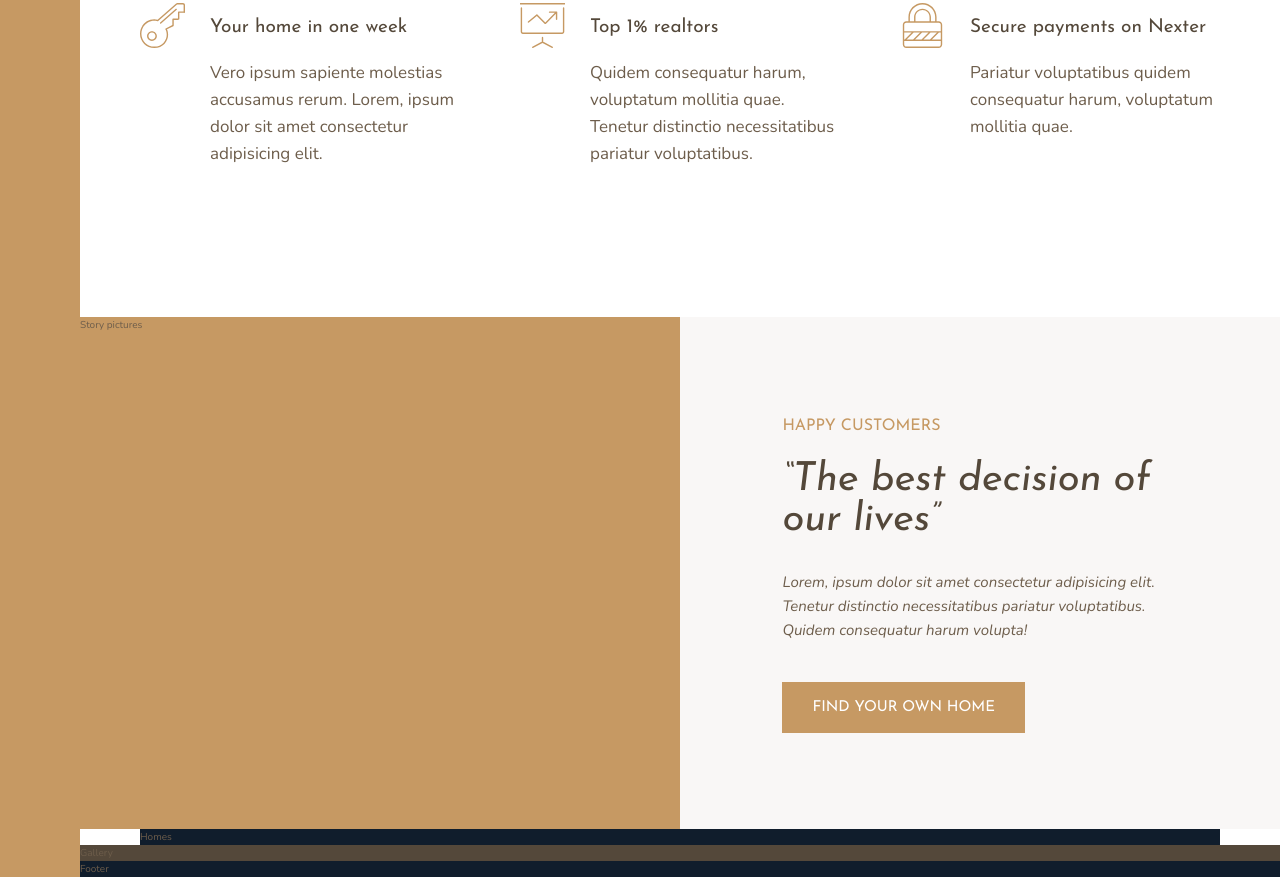
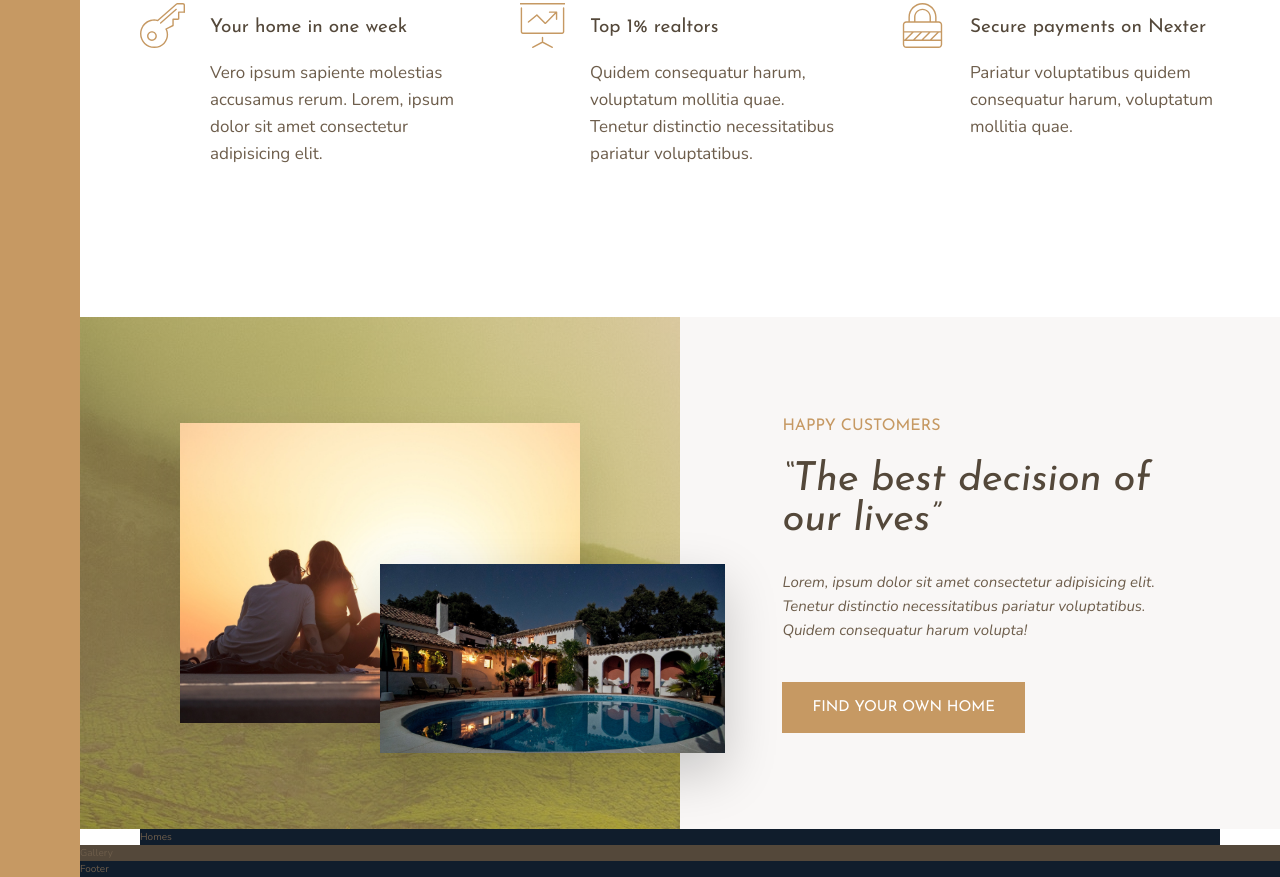
Before and after one commit to angelprzz/Nexter, a website: page index.html in a window 1280 px wide. Shown: the part 991-1868 px from the top of the page. Drawn offline with nearby package versions, Linux system fonts and the light colour scheme.

Commit message:
Building the Story Section - Part 2

```diff
--- a/index.html
+++ b/index.html
@@ -83,7 +83,10 @@
       </div>
     </section>
 
-    <div class="story__pictures">Story pictures</div>
+    <div class="story__pictures">
+      <img src="img/story-1.jpeg" alt="Couple with new house" class="story__img--1" />
+      <img src="img/story-2.jpeg" alt="New house" class="story__img--2" />
+    </div>
 
     <div class="story__content">
       <h3 class="heading-3 mb-sm">Happy Customers</h3>
--- a/sass/_story.scss
+++ b/sass/_story.scss
@@ -2,6 +2,31 @@
   &__pictures {
     background-color: $color-primary;
     grid-column: full-start / col-end 4;
+    background-image: linear-gradient(
+        rgba($color-primary, 0.5),
+        rgba($color-primary, 0.5)
+      ),
+      url(../img/back.jpg);
+
+    display: grid;
+    grid-template-rows: repeat(6, 1fr);
+    grid-template-columns: repeat(6, 1fr);
+    align-items: center;
+  }
+
+  &__img--1 {
+    width: 100%;
+    grid-row: 2 / 6;
+    grid-column: 2 / 6;
+    box-shadow: 0 2rem 5rem rgba(#000000, 0.1);
+  }
+
+  &__img--2 {
+    width: 115%;
+    grid-row: 4 / 6;
+    grid-column: 4 / 7;
+    z-index: 20;
+    box-shadow: 0 2rem 5rem rgba(#000000, 0.2);
   }
 
   &__content {
```
Also changed, not shown: css/style.css.
